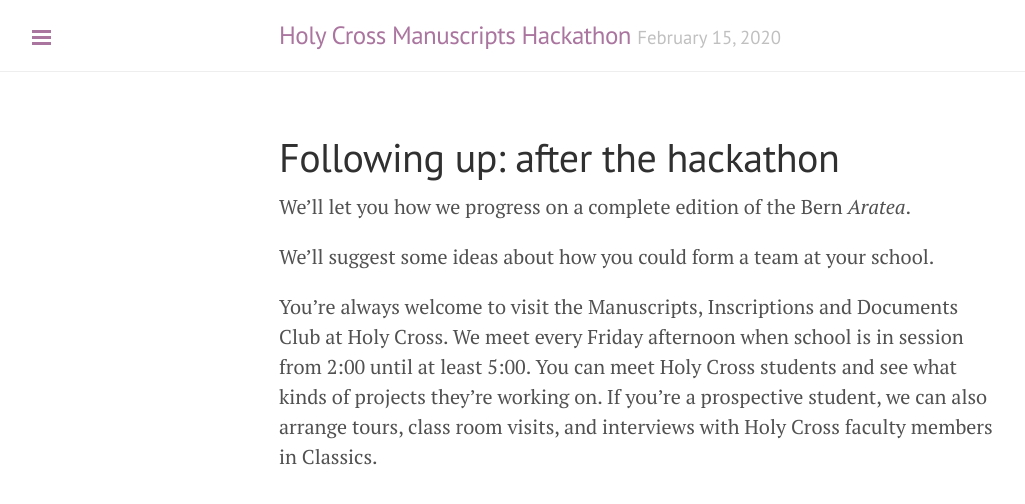
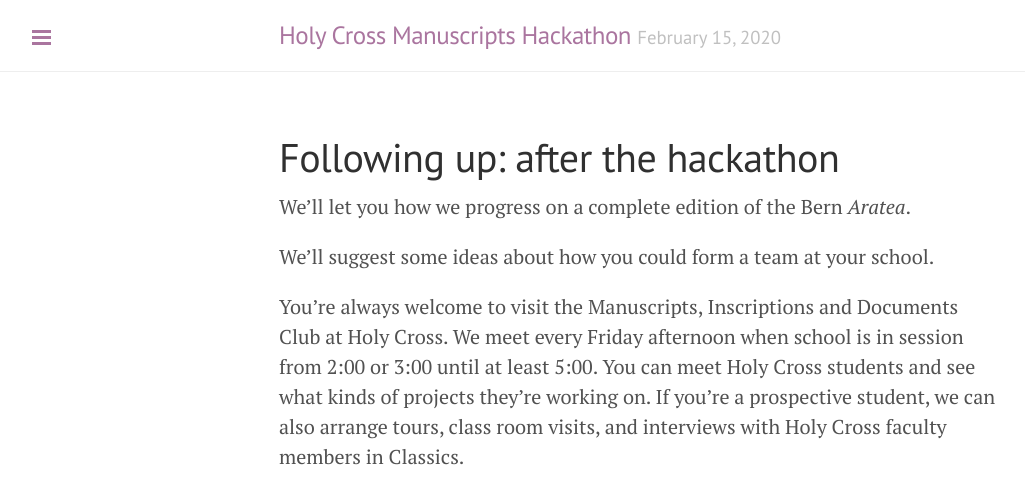
Before and after one commit to HCMID/ms-hackathon-2020, a Jekyll site: the page built from docs/followup.md, in a window 1280 px wide. Shown: the top 504 px of the page, without its empty margins (1-1026 px from the left). Built offline with Jekyll 4.4.1, drawn with Linux system fonts in a browser that asks for light colours.

Commit message:
Fix typo, update followup

```diff
--- a/docs/followup.md
+++ b/docs/followup.md
@@ -9,4 +9,4 @@ We'll let you how we progress on a complete edition of the Bern *Aratea*.
 
 We'll suggest some ideas about how you could form a team at your school.
 
-You're always welcome to visit the Manuscripts, Inscriptions and Documents Club at Holy Cross.  We meet every Friday afternoon when school is in session from 2:00 until at least 5:00.  You can meet Holy Cross students and see what kinds of projects they're working on.  If you're a prospective student, we can also arrange tours, class room visits, and interviews with Holy Cross faculty members in Classics.
+You're always welcome to visit the Manuscripts, Inscriptions and Documents Club at Holy Cross.  We meet every Friday afternoon when school is in session from 2:00 or 3:00 until at least 5:00.  You can meet Holy Cross students and see what kinds of projects they're working on.  If you're a prospective student, we can also arrange tours, class room visits, and interviews with Holy Cross faculty members in Classics.
```
Also changed, not shown: docs/index.md (+0 -1 lines).
